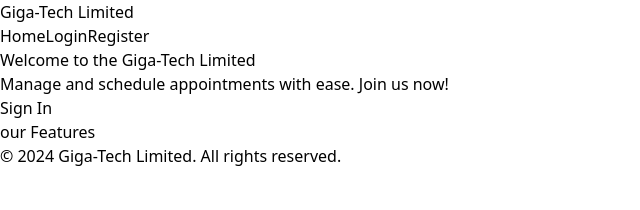
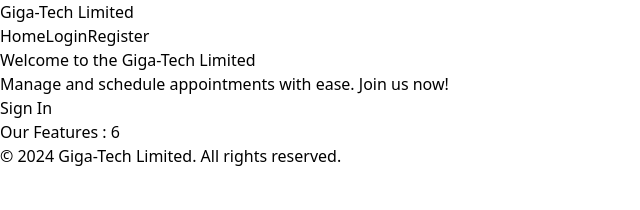
Before and after one commit to sabiha-wasema/appointment-scheduler-app, a React (Vite) app: page / in a window 1280 px wide. Shown: the top 210 px of the page, without its empty margins (0-640 px from the left). Built offline with nearby package versions, Linux system fonts and the light colour scheme.

Commit message:
features data fetching done

```diff
--- a/src/pages/Features/Features.jsx
+++ b/src/pages/Features/Features.jsx
@@ -1,11 +1,23 @@
-
+import { useEffect, useState } from "react";
 
 const Features = () => {
-    return (
-        <div>
-            <h1>our Features</h1>
-        </div>
-    );
+  const [features, setFeatures] = useState([]);
+  const [loading, setLoading] = useState(true);
+  const [error, setError] = useState(null);
+
+  useEffect(() => {
+    fetch("/public/features.json")
+      .then((res) => res.json())
+      .then((data) => {
+        setFeatures(data?.features);
+        setLoading(false);
+      });
+  }, []);
+  return (
+    <div>
+      <h1>Our Features : {features.length}</h1>
+    </div>
+  );
 };
 
 export default Features;
```
